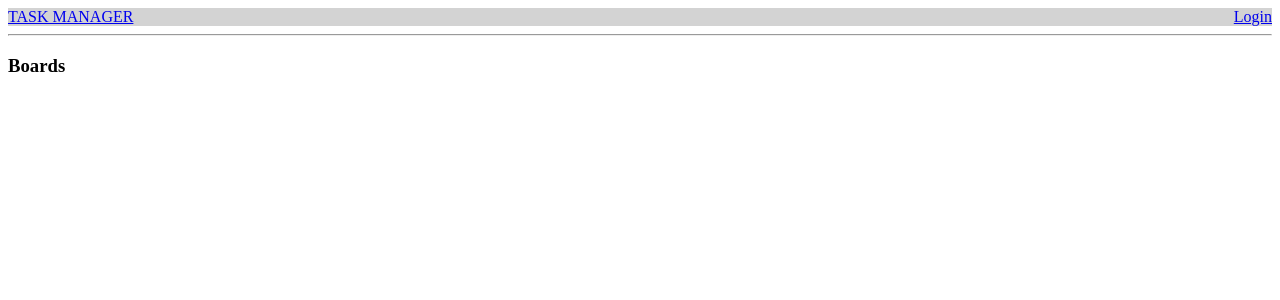
After one commit to oyway6173/task-manager, a Django app: page /boards/ in a window 1280 px wide. The commit adds this page. Shown: the top 300 px of the page. Run offline with Django 4.2, Linux system fonts and the light colour scheme; data that the repository does not hold is empty.

Commit message:
minor changes

```diff
--- /dev/null
+++ b/base/templates/base/boards.html
@@ -0,0 +1,16 @@
+{% extends 'main.html' %}
+
+{% block content %}
+
+    <div>
+        <h3>Boards</h3>
+        <ul>
+            {% for board in boards %}
+
+            <li><a href="{% url 'board' board.id %}">{{board.name}}</a></li>
+
+            {% endfor %}
+        </ul>
+    </div>
+
+{% endblock content %}
--- a/base/templates/base/components/project_nav_component.html
+++ b/base/templates/base/components/project_nav_component.html
@@ -27,7 +27,7 @@
                 </ul>
             </li>
             <li>
-                <p><a href="">Issues</a></p>
+                <p><a href="{% url 'issues' project.id %}">Issues</a></p>
             </li>
             <li>
                 <p><a href="">Activity</a></p>
--- a/base/templates/base/issue_form.html
+++ b/base/templates/base/issue_form.html
@@ -27,7 +27,8 @@
         </div>
         <div>
             <label for="">Reporter</label>
-            {{form.reporter}}
+            <!-- {{form.reporter}} -->
+            <input required type="text" name="reporter" id="" value="{{request.user}}">
         </div>
         <div>
             <label for="">Assignee</label>
--- a/base/templates/base/project-board.html
+++ b/base/templates/base/project-board.html
@@ -14,9 +14,15 @@
     <div>
         {% include 'base/components/project_nav_component.html' %}
     </div>
+    {% if request.path|slice:":7" == '/board/' %}
     <div>
         {% include 'base/components/board_component.html' %}
     </div>
+    {% elif request.path|slice:":8" == '/issues/' %}
+    <div>
+        {% include 'base/components/issues_component.html' %}
+    </div>
+    {% endif %}
 </div>
 
 {% endblock content %}
--- a/base/urls.py
+++ b/base/urls.py
@@ -9,7 +9,9 @@ urlpatterns = [
     path('logout/', views.logoutPage, name='logout'),
 
     path('issue/<str:pk>/', views.issue, name='issue'),
-    path('board/<str:pk>', views.board, name='board'),
+    path('issues/<str:pk>/', views.issues, name='issues'),
+    path('board/<str:pk>/', views.board, name='board'),
+    path('boards/', views.boards, name='boards'),
 
     path('create_issue/', views.createIssue, name='create-issue'),
 
--- a/base/views.py
+++ b/base/views.py
@@ -5,7 +5,6 @@ from .models import User, Project, Issue, Comments, Board, Status
 from .forms import MyUserCreationForm, IssueCreationForm, IssueUpdateForm
 from django.db.models import Q
 from django.http import HttpResponse
-
 
 # Create your views here.
 
@@ -58,6 +57,7 @@ def registerPage(request):
         'form': form
     })
 
+
 @login_required(login_url='/login')
 def logoutPage(request):
     logout(request)
@@ -92,6 +92,7 @@ def home(request):
         'issue_comments': issue_comments
     }
     return render(request, 'base/home.html', context)
+
 
 @login_required(login_url='/login')
 def issue(request, pk):
@@ -232,3 +233,28 @@ def board(request, pk):
         'issues': issues
     }
     return render(request, 'base/project-board.html', context)
+
+
+def issues(request, pk):
+
+    project = Project.objects.get(id=pk)
+    project_boards = Board.objects.filter(project=project)
+    issues = Issue.objects.filter(project=project)
+
+    context = {
+        'project': project,
+        'issues': issues,
+        'project_boards': project_boards
+    }
+
+    return render(request, 'base/project-board.html', context)
+
+
+def boards(request):
+
+    boards = Board.objects.all()
+
+    context = {
+        'boards': boards
+    }
+    return render(request, 'base/boards.html', context)
--- a/templates/navbar.html
+++ b/templates/navbar.html
@@ -19,7 +19,7 @@
     <div class="navbar-left">
         <a href="{% url 'home' %}">TASK MANAGER</a>
         {% if request.user.is_authenticated %}
-        <a href="">Boards</a>
+        <a href="{% url 'boards' %}">Boards</a>
         <a href="">Tasks</a>
         <a href="">Projects</a>
         {% endif %}
```
